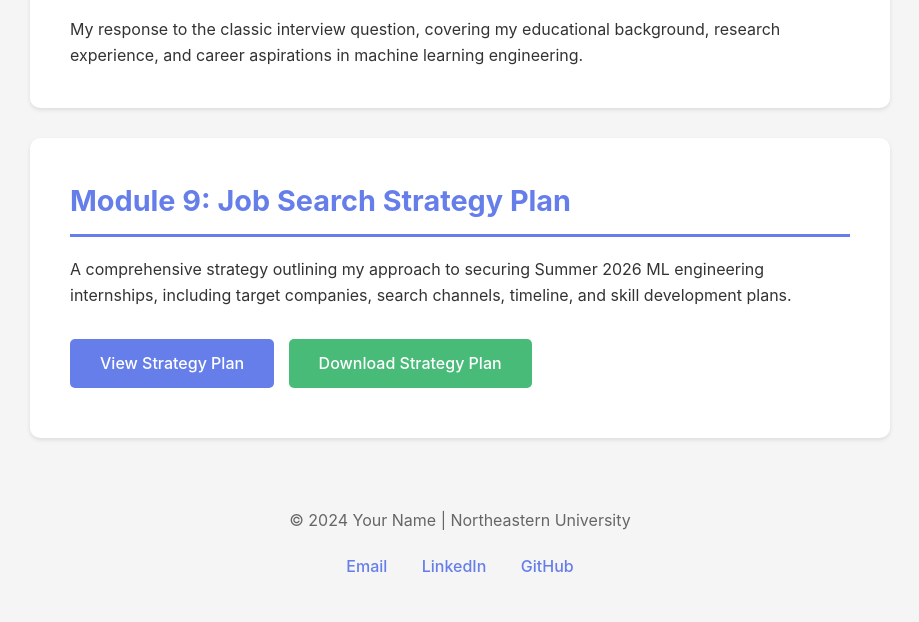
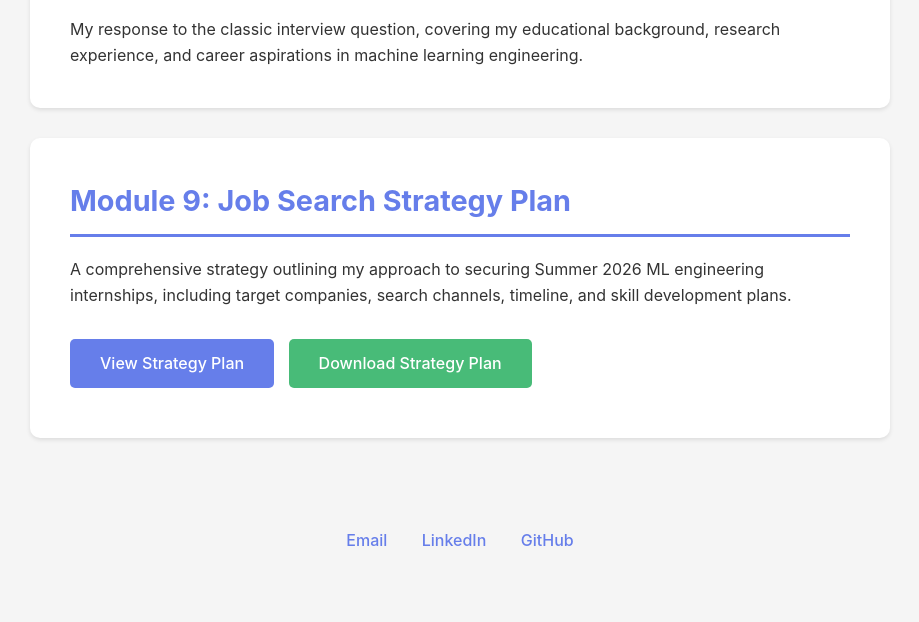
Before and after one commit to sej07/Co-op-Portfolio, a plain HTML site: page index.html in a window 1280 px wide. Shown: the part 1905-2527 px from the top of the page, without its empty margins (180-1099 px from the left). Drawn offline with Linux system fonts and the light colour scheme.

Commit message:
Update index.html

```diff
--- a/index.html
+++ b/index.html
@@ -185,7 +185,6 @@
         </section>
 
         <footer>
-            <p>&copy; 2024 Your Name | Northeastern University</p>
             <div class="contact-links">
                 <a href="mailto:your.email@northeastern.edu">Email</a>
                 <a href="www.linkedin.com/in/sejal-barshikar" target="_blank">LinkedIn</a>
```
